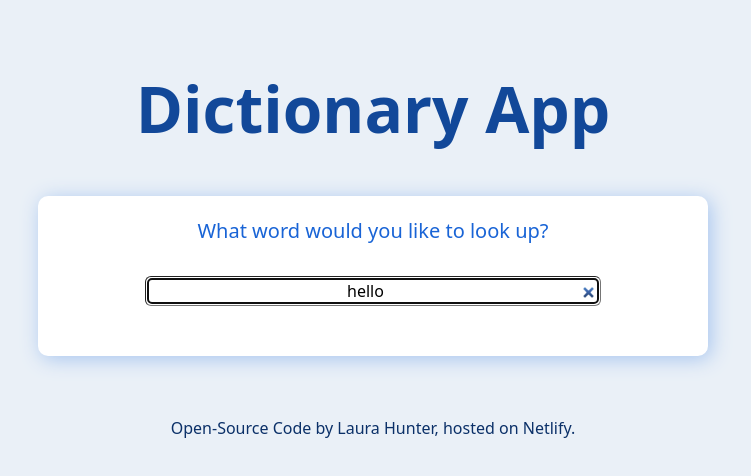
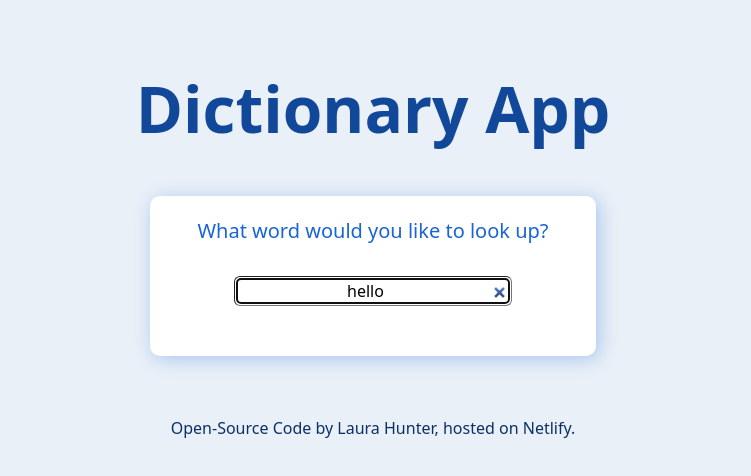
Before and after one commit to laurajhunter88/dictionary-app-react, a React (Create React App) app: page / in a window 1280 px wide. Shown: the top 476 px of the page, without its empty margins (267-1018 px from the left). Built offline with nearby package versions, Linux system fonts and the light colour scheme; no server answers.

Commit message:
Update Dictionary.css

```diff
--- a/src/Dictionary.css
+++ b/src/Dictionary.css
@@ -26,10 +26,14 @@ section {
   border-radius: 10px;
   box-shadow: 3px 3px 20px #a7c5ef;
   margin-bottom: 30px;
+  max-width: 65%;
+  display: block;
+  margin: 0 auto;
+  margin-bottom: 40px;
 }
 
 .form-section {
-  max-width: 60%;
+  max-width: 40%;
   display: block;
   margin: 0 auto;
   margin-bottom: 60px;
```
